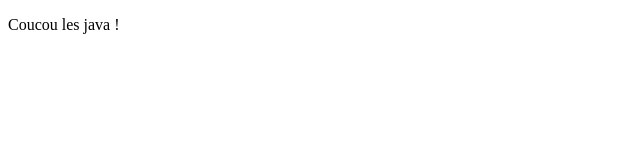
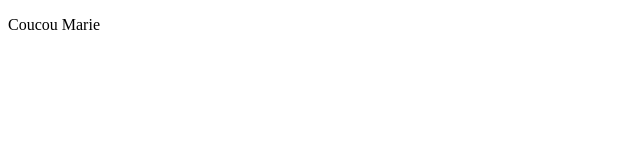
Before and after one commit to marue59/Angular, an Angular app: page / in a window 1280 px wide. Shown: the top 160 px of the page, without its empty margins (0-640 px from the left). Built offline with nearby package versions, Linux system fonts and the light colour scheme.

Commit message:
creation et recuperation d'une variable

```diff
--- a/src/app/first-component/first-component.component.html
+++ b/src/app/first-component/first-component.component.html
@@ -1 +1 @@
-<p>Coucou les java !</p>
+<p>Coucou {{name}}</p>
--- a/src/app/first-component/first-component.component.ts
+++ b/src/app/first-component/first-component.component.ts
@@ -7,6 +7,8 @@ import { Component, OnInit } from '@angular/core';
 })
 export class FirstComponentComponent implements OnInit {
 
+  name: string = "Marie";
+
   constructor() { }
 
   ngOnInit(): void {
```
